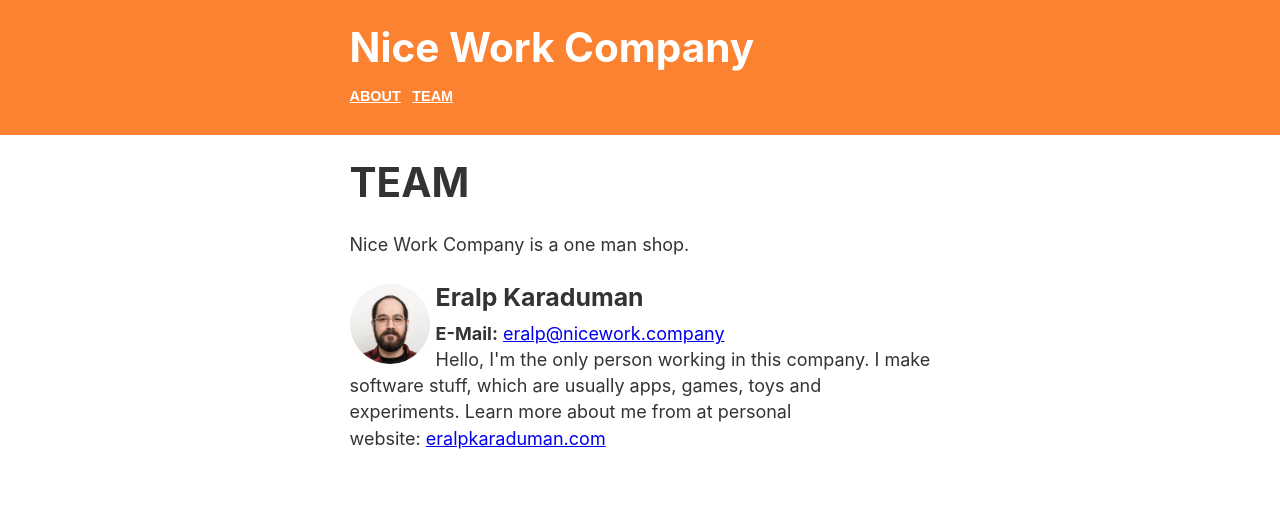
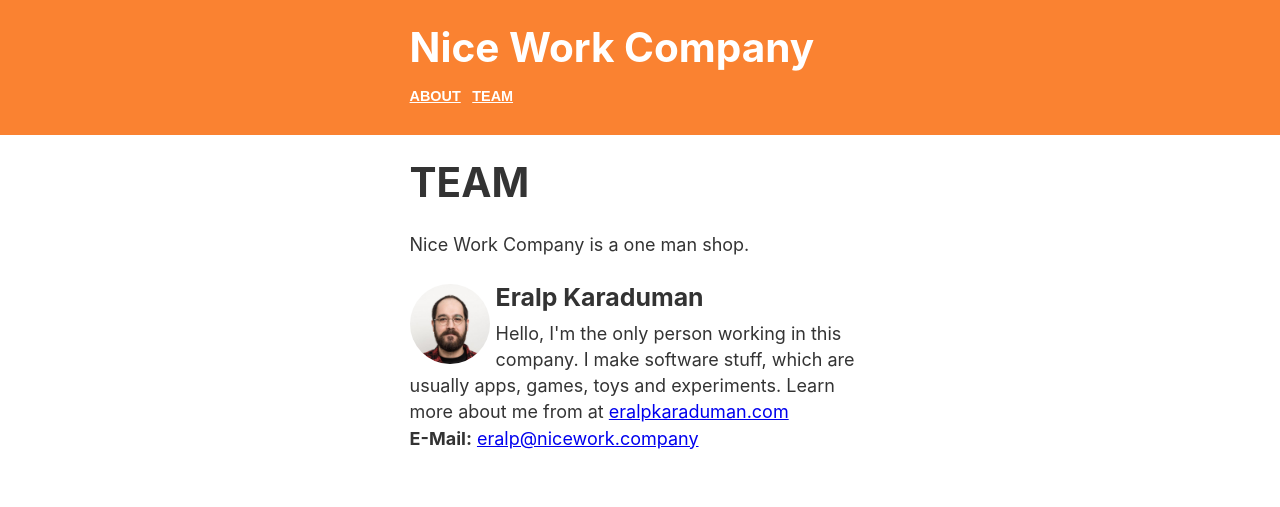
Before and after one commit to nicework-company/website, a Gatsby site: page /team in a window 1280 px wide. Built offline with nearby package versions, Linux system fonts and the light colour scheme; Gatsby itself is replaced by a stand-in of ours.

Commit message:
Made max size narrower

```diff
--- a/src/components/header.js
+++ b/src/components/header.js
@@ -33,7 +33,7 @@ const Header = ({ siteTitle }) => (
     <div
       style={{
         margin: '0 auto',
-        maxWidth: 620,
+        maxWidth: 500,
         padding: '1.45rem 1.0875rem',
       }}
     >
--- a/src/components/layout.js
+++ b/src/components/layout.js
@@ -32,7 +32,7 @@ const Layout = ({ children }) => (
         <div
           style={{
             margin: '0 auto',
-            maxWidth: 620,
+            maxWidth: 500,
             padding: '0px 1.0875rem 1.45rem',
             paddingTop: 0,
           }}
--- a/src/pages/team.js
+++ b/src/pages/team.js
@@ -25,14 +25,14 @@ const TeamPage = () => (
           <h3 style={{padding: 0, margin: 0, marginBottom: 10}}>
             Eralp Karaduman
           </h3>
+            Hello, I'm the only person working in this company.
+            I make software stuff, which are usually apps, games, toys and experiments.
+            Learn more about me from at&nbsp;
+            <a href="http://eralpkaraduman.com">eralpkaraduman.com</a>
           <div>
             <strong>E-Mail:</strong>&nbsp;
-            <a href="mailto://eralp@nicework.company" >eralp@nicework.company</a>
+            <a href="mailto:eralp@nicework.company" >eralp@nicework.company</a>
           </div>
-          Hello, I'm the only person working in this company.
-          I make software stuff, which are usually apps, games, toys and experiments.
-          Learn more about me from at personal website:&nbsp;
-          <a href="http://eralpkaraduman.com">eralpkaraduman.com</a>
         </p>
 
   </Layout>
```
